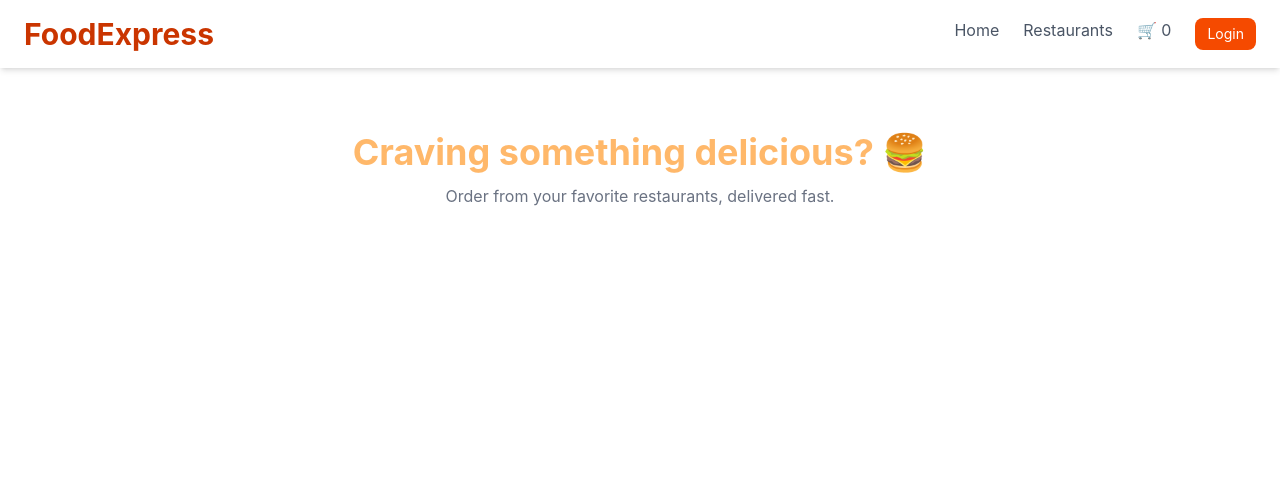
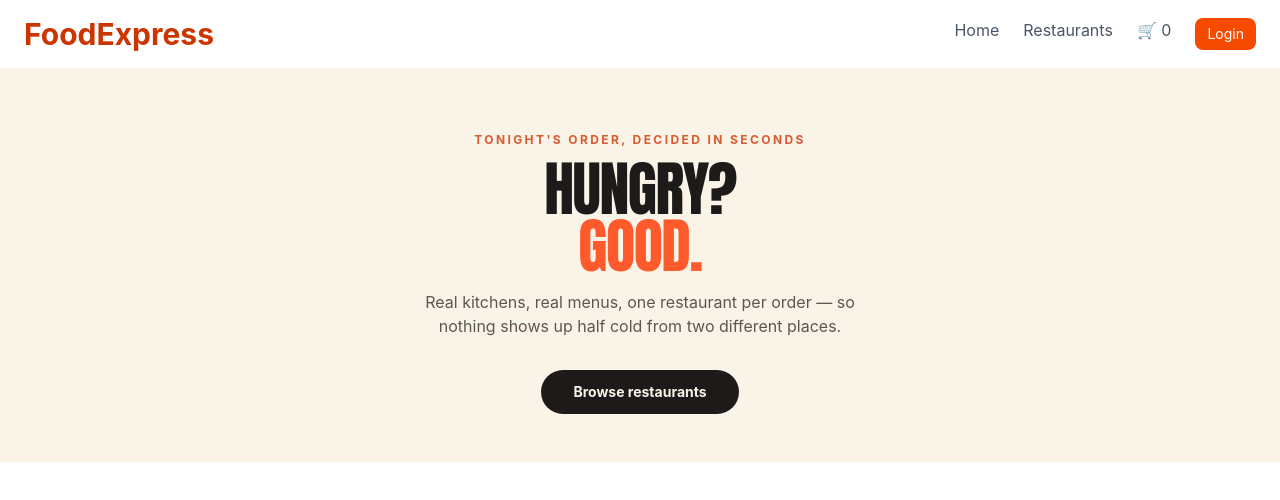
Before and after one commit to pathanzaki-01/Food-Delivery-App, a React (Vite) app: page / in a window 1280 px wide. Shown: the top 500 px of the page. Built offline with nearby package versions, Linux system fonts and the light colour scheme.

Commit message:
edit home page

```diff
--- a/index.html
+++ b/index.html
@@ -2,6 +2,8 @@
 <html lang="en">
   <head>
     <meta charset="UTF-8" />
+    <link rel="preconnect" href="https://fonts.googleapis.com">
+<link href="https://fonts.googleapis.com/css2?family=Anton&family=Manrope:wght@400;500;600;700;800&display=swap" rel="stylesheet">
     <link rel="icon" type="image/svg+xml" href="/favicon.svg" />
     <meta name="viewport" content="width=device-width, initial-scale=1.0" />
     <title>food-delivery-app</title>
--- a/src/index.css
+++ b/src/index.css
@@ -1 +1,5 @@
 @import "tailwindcss";
+@keyframes marquee {
+  from { transform: translateX(0); }
+  to { transform: translateX(-50%); }
+}
--- a/src/pages/HomePage.jsx
+++ b/src/pages/HomePage.jsx
@@ -1,12 +1,31 @@
-import React from 'react'
+// src/pages/HomePage.jsx
+import { Link } from 'react-router-dom';
 
-const HomePage = () => {
+function HomePage() {
   return (
-    <div className='text-center mt-10 p-6'>
-      <h1 className='text-4xl text-orange-300 font-bold'> Craving something delicious? 🍔</h1>
-      <p className='text-gray-500 dark:text-gray-400 mt-3'> Order from your favorite restaurants, delivered fast.</p>
+    <div className="bg-[#FAF3E8] dark:bg-gray-950">
+      <section className="px-6 pt-16 pb-12 text-center max-w-2xl mx-auto">
+        <p className="text-xs tracking-[0.2em] font-bold text-[#D85A30] mb-3">
+          TONIGHT'S ORDER, DECIDED IN SECONDS
+        </p>
+        <h1 className="font-['Anton'] text-5xl sm:text-6xl leading-[0.95] text-[#1C1B1A] dark:text-gray-100 tracking-tight">
+          HUNGRY?
+          <br />
+          <span className="text-[#FF5A2B]">GOOD.</span>
+        </h1>
+        <p className="text-sm sm:text-base text-[#5A5852] dark:text-gray-400 max-w-md mx-auto mt-4 mb-8">
+          Real kitchens, real menus, one restaurant per order — so nothing shows up
+          half cold from two different places.
+        </p>
+        <Link
+          to="/restaurants"
+          className="inline-block bg-[#1C1B1A] dark:bg-orange-600 text-[#FAF3E8] font-bold text-sm px-8 py-3 rounded-full hover:opacity-90 transition"
+        >
+          Browse restaurants
+        </Link>
+      </section>
     </div>
-  )
+  );
 }
 
-export default HomePage
+export default HomePage;
```
